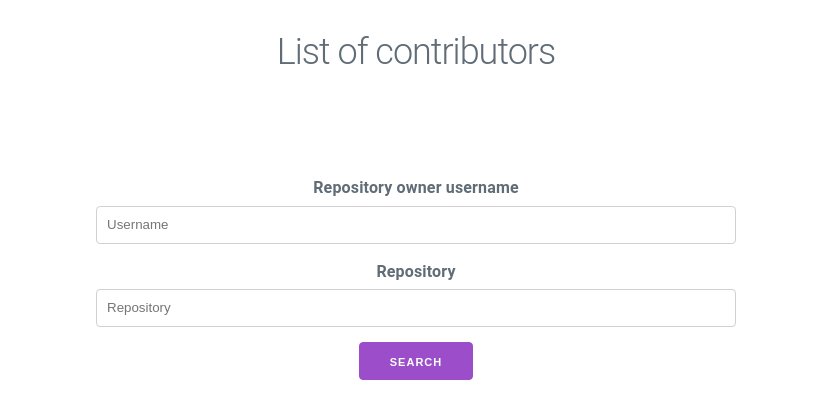
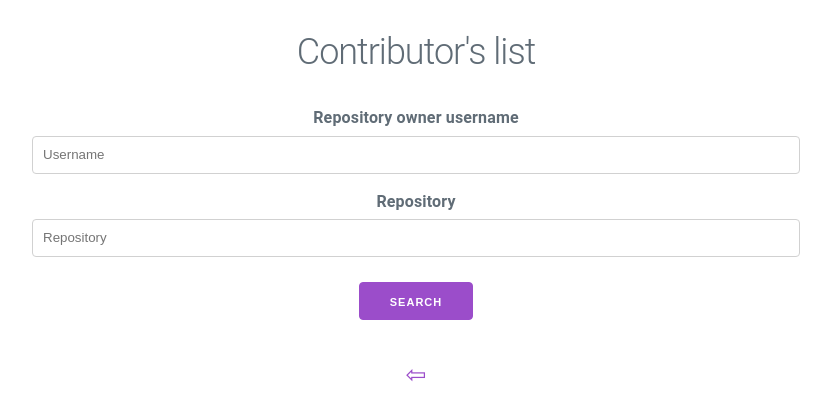
Before and after one commit to Nicour/Excercises, a React (Create React App) app in the folder fourth-excercise/github-app/: page / in a window 1280 px wide. Shown: the top 420 px of the page, without its empty margins (224-1055 px from the left). Built offline with nearby package versions, Linux system fonts and the light colour scheme.

Commit message:
get all contributors done. Style added. Home button added

```diff
--- a/fourth-excercise/github-app/package.json
+++ b/fourth-excercise/github-app/package.json
@@ -10,6 +10,7 @@
     "milligram": "^1.4.1",
     "react": "^16.13.1",
     "react-dom": "^16.13.1",
+    "react-router-dom": "^5.2.0",
     "react-scripts": "3.4.3"
   },
   "scripts": {
--- a/fourth-excercise/github-app/src/App.css
+++ b/fourth-excercise/github-app/src/App.css
@@ -1,5 +1,19 @@
+.App {
+  display: flex;
+  flex-direction: column;
+  justify-content: center;
+}
+
 a {
   font-size: 25px;
+}
+
+li {
+  list-style-type: none
+}
+
+button {
+  margin-top: 10px;
 }
 
 .search-user-repos {
@@ -14,15 +28,18 @@ a {
   flex-direction: column;
   align-items: center;
   justify-content: center;
-  height: 50vh;
   text-align: center;
 }
 
 .main-section {
-  width: 50%;
+  width: 60%;
 }
 
 .title {
-  margin-top: 30px;
+  margin: 30px 0 30px 0;
   text-align: center;
 }
+
+.contributor {
+  margin: 10px;
+}
--- a/fourth-excercise/github-app/src/pages/UserRepos.js
+++ b/fourth-excercise/github-app/src/pages/UserRepos.js
@@ -44,18 +44,16 @@ class UserRepos extends Component {
     const { repository, username, contributors } = this.state;
     return (
       <>
-        <div>
-          <h2 className="title">List of contributors</h2>
-        </div>
         <div className="main-screen">
           <section className="main-section">
+            <h2 className="title">Contributor's list</h2>
             {
               contributors.length ? contributors.map((contributor) => {
                 return (
-                <div key={contributor.username}>
+                  <div key={contributor.username} className="contributor">
                     <ul>
                       <li>
-                      <a href={contributor.url}>{contributor.username}</a>
+                        <a href={contributor.url}>{contributor.username}'s GitHub profile</a>
                       </li>
                     </ul>
                   </div>
@@ -74,6 +72,9 @@ class UserRepos extends Component {
                 </section>
               </>
             }
+            <div>
+              <a href="/">⇦</a>
+            </div>
           </section>
         </div>
       </>
```
Also changed, not shown: 1 other file (tests, documents, lock files or other folders). Lines whose indentation alone changed are shown as unchanged.
